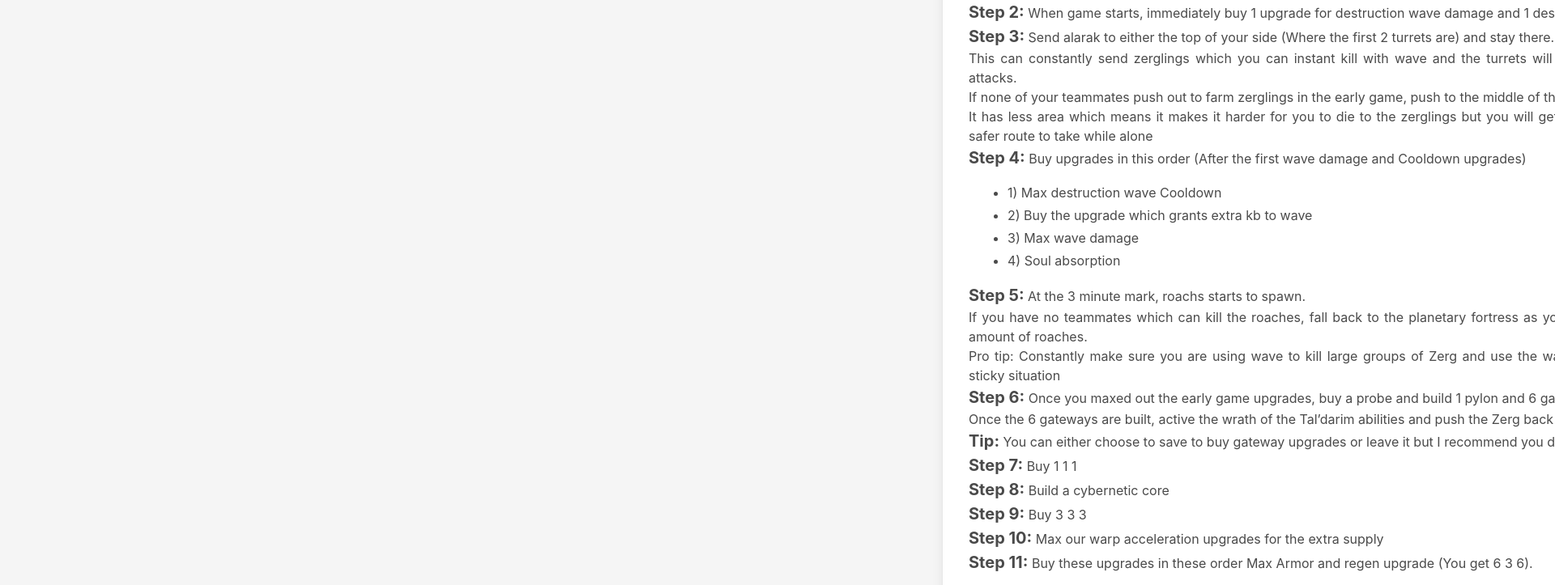
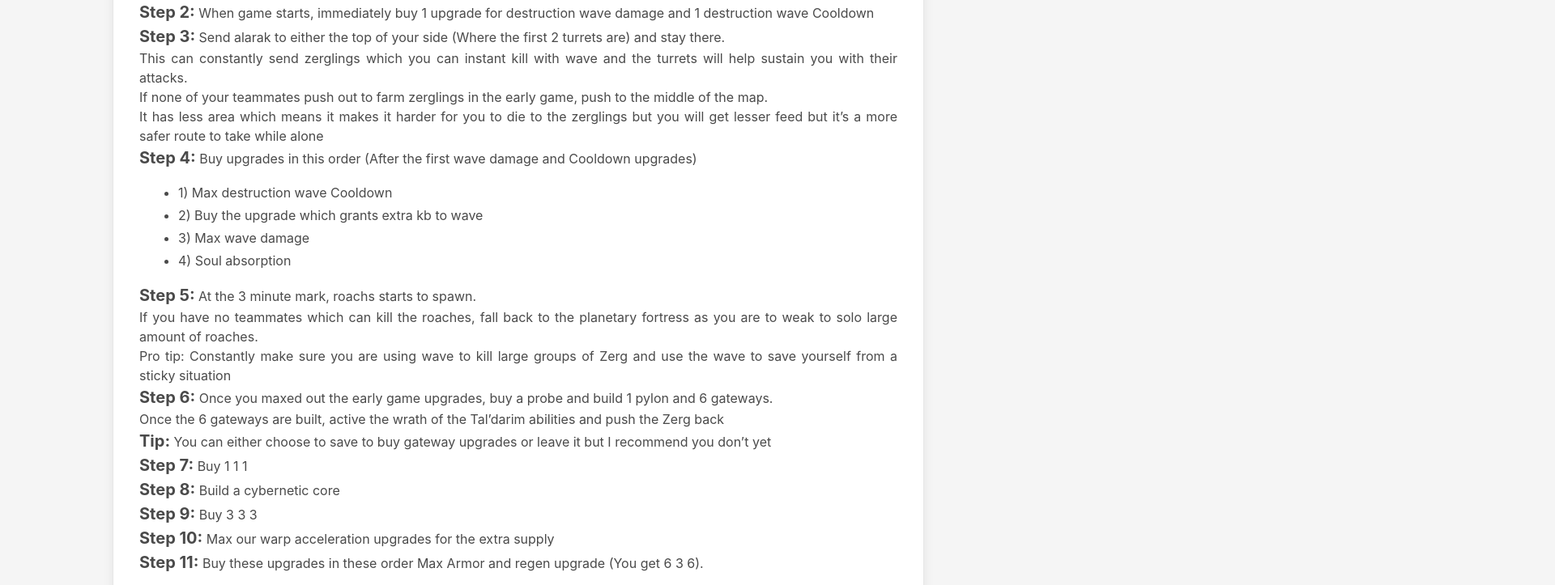
Before and after one commit to MadProbe/zerg-wars-guide, a plain HTML site: page index.html in a window 1280 px wide. Shown: the part 336-1059 px from the top of the page at 81% size, 1920 px wide, since content can reach past the window. Drawn offline with nearby package versions, Linux system fonts and the light colour scheme.

Commit message:
actually check style.css file code in site!!!

```diff
--- a/style.css
+++ b/style.css
@@ -36,7 +36,7 @@
 
 .column {
     position: absolute;
-    transform: translate(50%, 0);
+    transform: translate(-50%, 0);
     left: 50%;
     margin: 1em 0;
     min-width: 512px;
```
